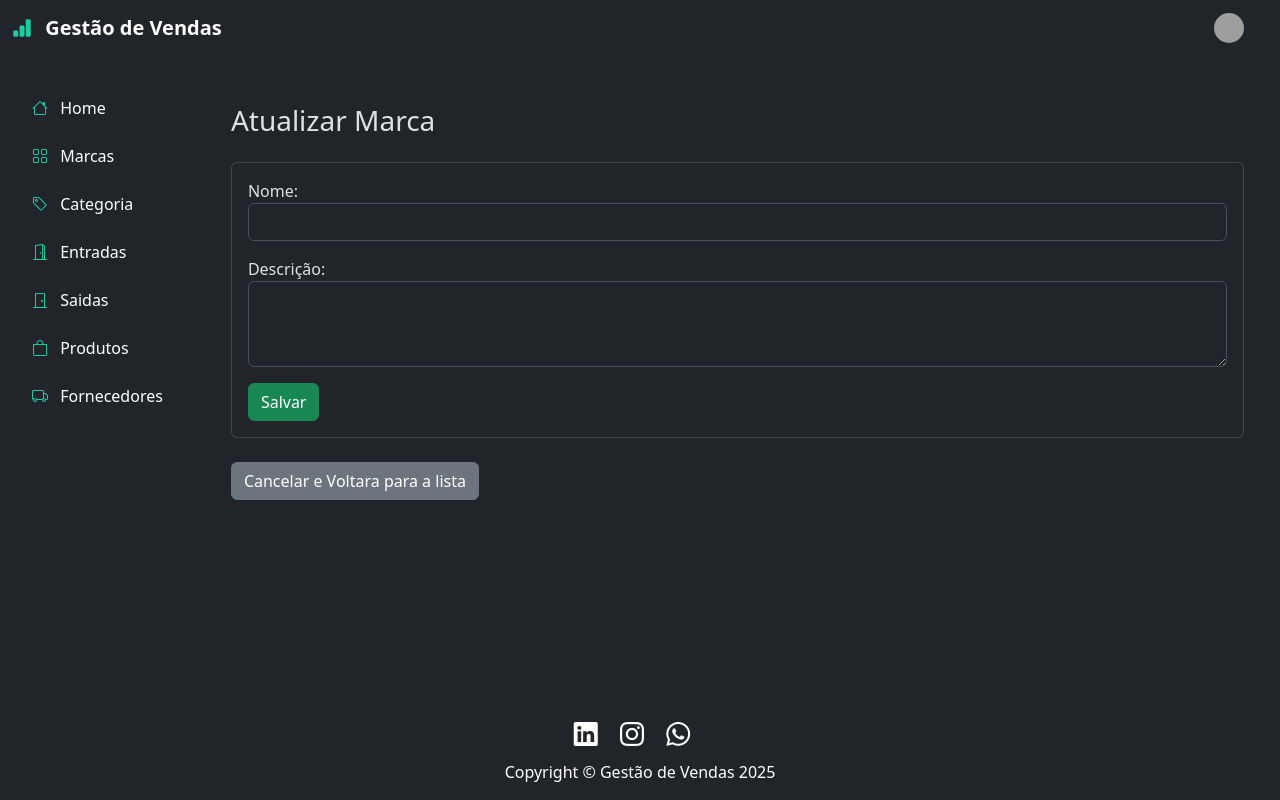
After one commit to brenorodrigues77/gestao_de_vendas_django, a Django app: template brands/templates/brands_update.html in a window 1280 px wide. The commit adds this page. Run offline with Django 5.2, Linux system fonts and the light colour scheme; the template is opened without the code that fills it: values that come from a table or form of the project are taken from there, others are empty; grey boxes are pictures that could not be loaded.

Commit message:
crud de marcas (finalizado)
Nesse Commit dado andamento ao CRUD de marcas, onde agora o usuário do sistema, poderá ver, cadastrar, editar, atualizar e deletar uma marca especifica.

```diff
--- a/app/templates/components/footer.html
+++ b/app/templates/components/footer.html
@@ -1,13 +1,13 @@
 <footer class="text-center py-3 bg-dark" style="bottom: 0; width: 100%;">
   <div class="container">
     <div class="mb-2">
-      <a href="#" class="text-white me-3 fs-4">
+      <a href="#" class="text-white me-3 fs-4 text-decoration-none">
         <i class="bi bi-linkedin"></i>
       </a>
-      <a href="#" class="text-white me-3 fs-4">
+      <a href="#" class="text-white me-3 fs-4 text-decoration-none">
         <i class="bi bi-instagram"></i>
       </a>
-      <a href="#" class="text-white me-3 fs-4">
+      <a href="#" class="text-white me-3 fs-4 text-decoration-none">
         <i class="bi bi-whatsapp"></i>
       </a>
     </div>
--- a/brands/templates/brands_detail.html
+++ b/brands/templates/brands_detail.html
@@ -5,8 +5,9 @@
   <h3>Detalhes da Marca</h3>
   <div class="card">
     <div class="card-body">
-      <div class="card-title">{{ object.name }}</div>
+      <h4 class="card-title">{{ object.name }}</h4>
       <p>{{ object.description }}</p>
     </div>
   </div>
-  {% endblock %}
+</div>
+{% endblock %}
--- /dev/null
+++ b/brands/templates/brands_update.html
@@ -0,0 +1,18 @@
+{% extends "base.html" %}
+{% block content %}
+
+<div class="container mt-2">
+  <h3>Atualizar Marca</h3>
+  <div class="card mt-4">
+    <div class="card-body">
+      <form method="post" class="form">
+        {% csrf_token %}
+        {{ form.as_p }}
+        <button type="submit" class="btn btn-success">Salvar</button>
+      </form>
+    </div>
+  </div>
+  <a href="{% url 'brands_list' %}" class="btn btn-secondary mt-4">Cancelar e Voltara para a lista</a>
+</div>
+
+{% endblock %}
--- a/brands/urls.py
+++ b/brands/urls.py
@@ -6,4 +6,8 @@ urlpatterns = [
     path("brands/create", views.BrandCreateView.as_view(), name="brands_create"),
     path("brands/<int:pk>/detail",
          views.BrandDetailView.as_view(), name="brands_detail"),
+    path("brands/<int:pk>/update",
+         views.BrandUpdateView.as_view(), name="brands_update"),
+    path("brands/<int:pk>/delete",
+         views.BrandDeleteView.as_view(), name="brands_delete"),
 ]
```
Also changed, not shown: brands/templates/brands_delete.html (added, +10 -0 lines), brands/templates/brands_list.html (+12 -0 lines), brands/views.py (+14 -1 lines).
